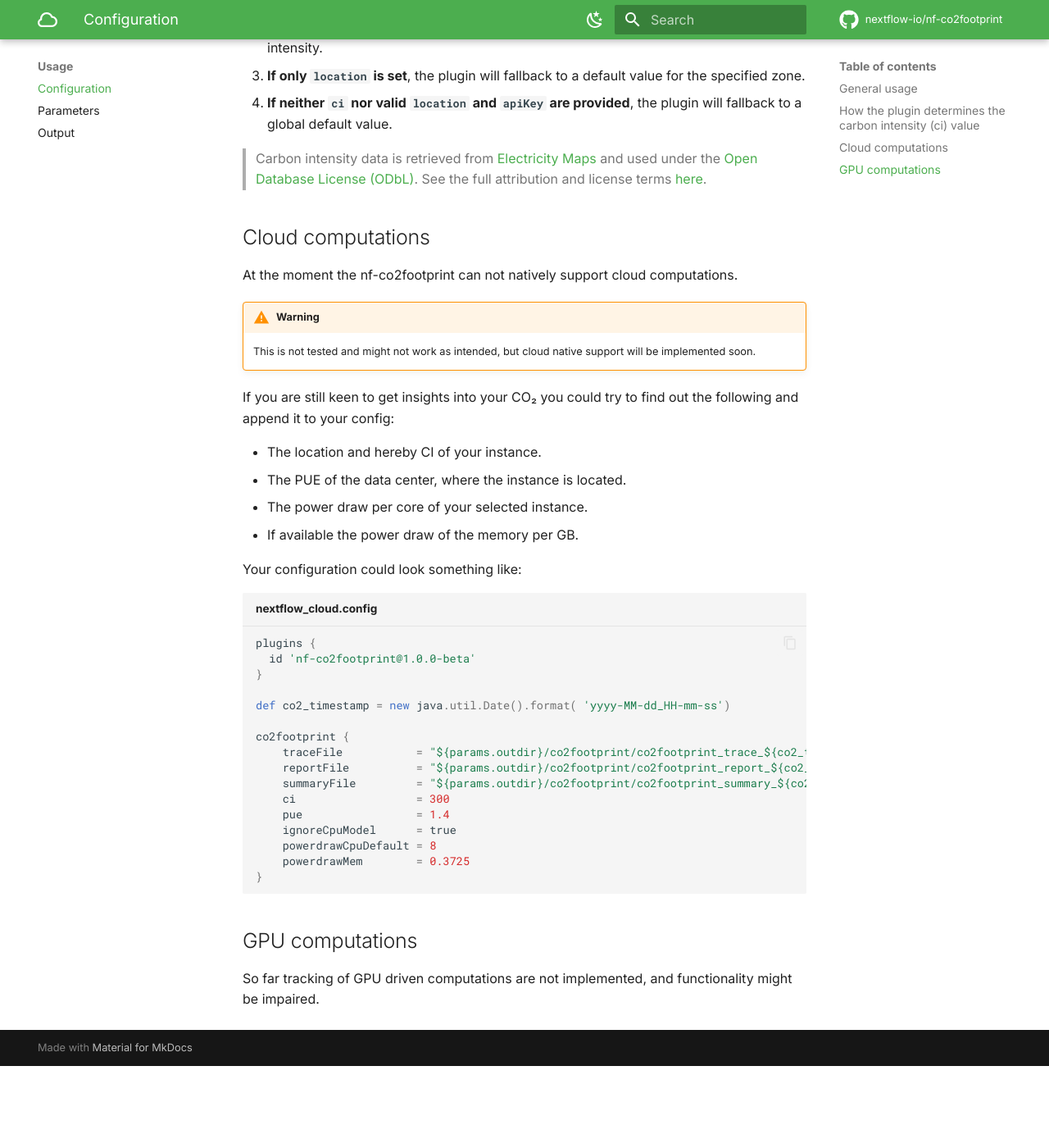
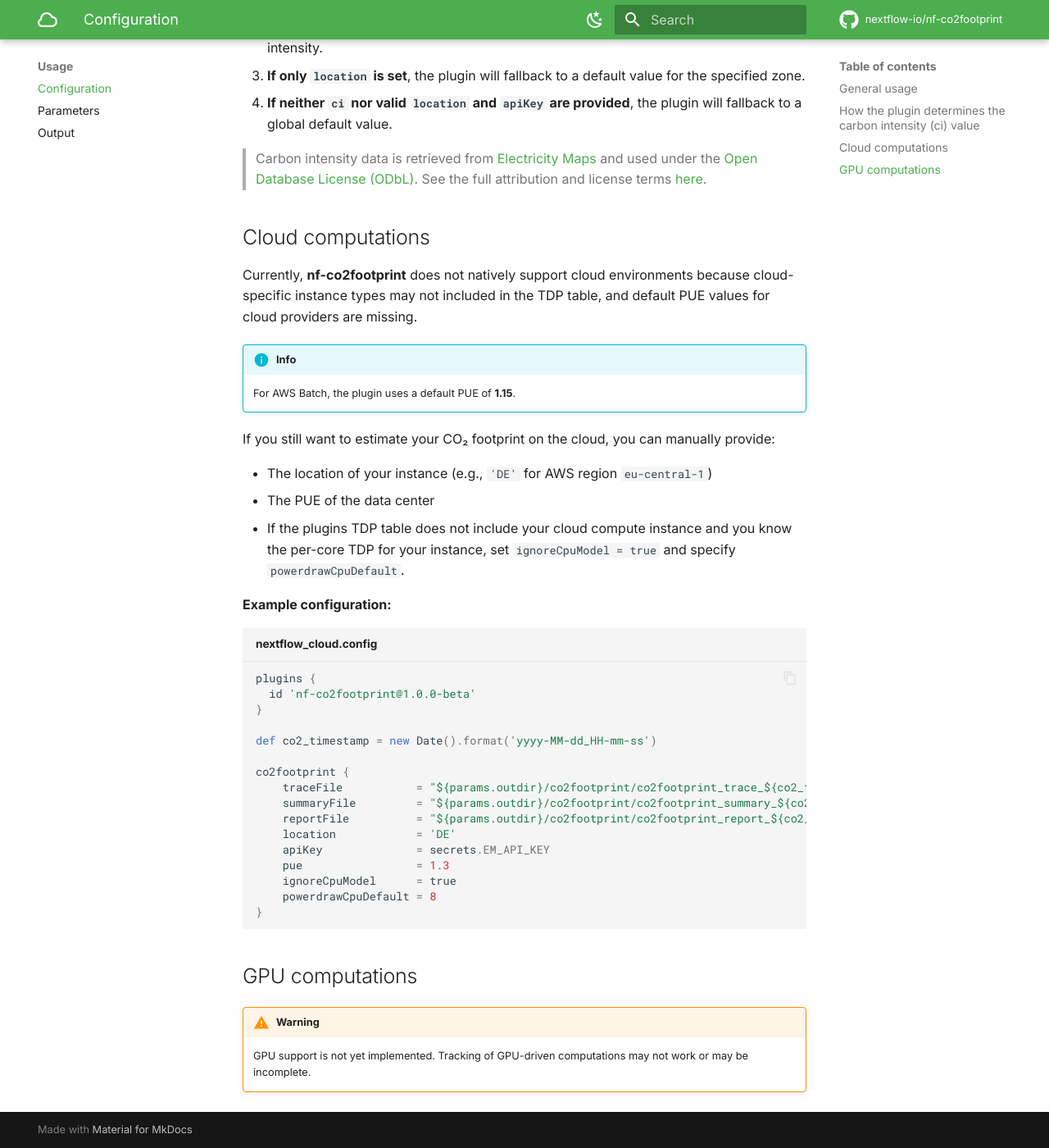
Before and after one commit to nextflow-io/nf-co2footprint, an MkDocs documentation site: the page built from docs/usage/configuration.md, in a window 1280 px wide and 1400 px high, scrolled down 1374 px. Shown: the whole window at 82% size. Built offline with MkDocs 1.6.1 and Material for MkDocs 9.7.7, drawn with Linux system fonts in a browser that asks for light colours; comment, search, counter and statistics services are not loaded; before the commit the page ends 2674 px from its top, so only the background shows below that.

Commit message:
feat: add default PUE for AWS Batch
Signed-off-by: nadnein <nadjav.18@gmail.com>

````diff
--- a/docs/usage/configuration.md
+++ b/docs/usage/configuration.md
@@ -53,40 +53,41 @@ The plugin uses the `ci`, `location`, and `apiKey` parameters to determine the c
 
 ## Cloud computations
 
-At the moment the nf-co2footprint can not natively support cloud computations.
+Currently, **nf-co2footprint** does not natively support cloud environments because cloud-specific instance types may not included in the TDP table, and default PUE values for cloud providers are missing.
 
-!!! warning
+!!! info
 
-    This is not tested and might not work as intended, but cloud native support will be implemented soon.
+    For AWS Batch, the plugin uses a default PUE of **1.15**.
 
-If you are still keen to get insights into your CO₂ you could try to find out the following and append it to your config:
+If you still want to estimate your CO₂ footprint on the cloud, you can manually provide:
 
-- The location and hereby CI of your instance.
-- The PUE of the data center, where the instance is located.
-- The power draw per core of your selected instance.
-- If available the power draw of the memory per GB.
+- The location of your instance (e.g., `'DE'` for AWS region `eu-central-1`)
+- The PUE of the data center
+- If the plugins TDP table does not include your cloud compute instance and you know the per-core TDP for your instance, set `ignoreCpuModel = true` and specify `powerdrawCpuDefault`.
 
-Your configuration could look something like:
+**Example configuration:**
 
 ```groovy title="nextflow_cloud.config"
 plugins {
   id 'nf-co2footprint@1.0.0-beta'
 }
 
-def co2_timestamp = new java.util.Date().format( 'yyyy-MM-dd_HH-mm-ss')
+def co2_timestamp = new Date().format('yyyy-MM-dd_HH-mm-ss')
 
 co2footprint {
     traceFile           = "${params.outdir}/co2footprint/co2footprint_trace_${co2_timestamp}.txt"
+    summaryFile         = "${params.outdir}/co2footprint/co2footprint_summary_${co2_timestamp}.txt"
     reportFile          = "${params.outdir}/co2footprint/co2footprint_report_${co2_timestamp}.html"
-    summaryFile         = "${params.outdir}/co2footprint/co2footprint_summary_${co2_timestamp}.txt"
-    ci                  = 300
-    pue                 = 1.4
+    location            = 'DE'
+    apiKey              = secrets.EM_API_KEY
+    pue                 = 1.3
     ignoreCpuModel      = true
     powerdrawCpuDefault = 8
-    powerdrawMem        = 0.3725
 }
 ```
 
 ## GPU computations
 
-So far tracking of GPU driven computations are not implemented, and functionality might be impaired.
+!!! warning
+
+    GPU support is not yet implemented. Tracking of GPU-driven computations may not work or may be incomplete.
````
Also changed, not shown: README.md (+1 -1 lines), docs/usage/parameters.md (line endings or trailing spaces), www.green-algorithms.org (added), 2 other files.
